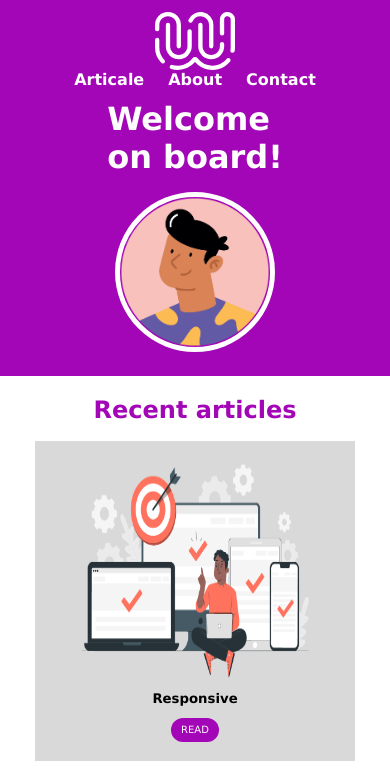
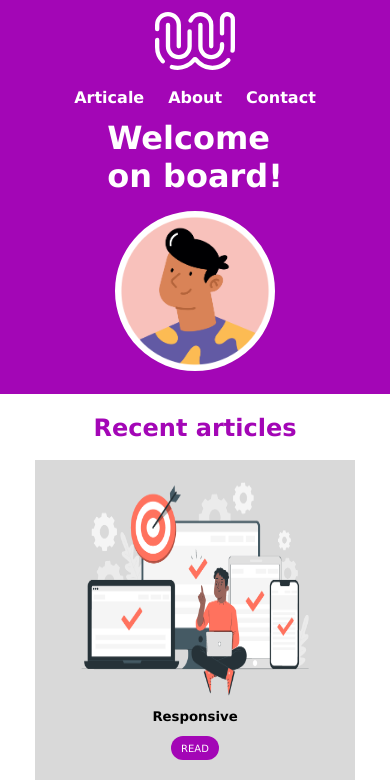
Before and after one commit to sharmake124/cda, a plain HTML site: page index.html in a window 390 px wide. Shown: the top 780 px of the page. Drawn offline with Linux system fonts and the light colour scheme.

Commit message:
petite modofication de css

```diff
--- a/style.css
+++ b/style.css
@@ -39,7 +39,8 @@ ul li {
   width: 10rem;
   height: 10rem;
   border: 5px solid white;
-  border-radius: 10rem;
+  border-radius: 50%;
+  background: white;
   margin-left: 5rem;
 }
 .main {
@@ -156,4 +157,7 @@ footer p {
   #avatar {
     margin: 1em;
   }
+  ul {
+    margin-top: 5%;
+  }
 }
```
